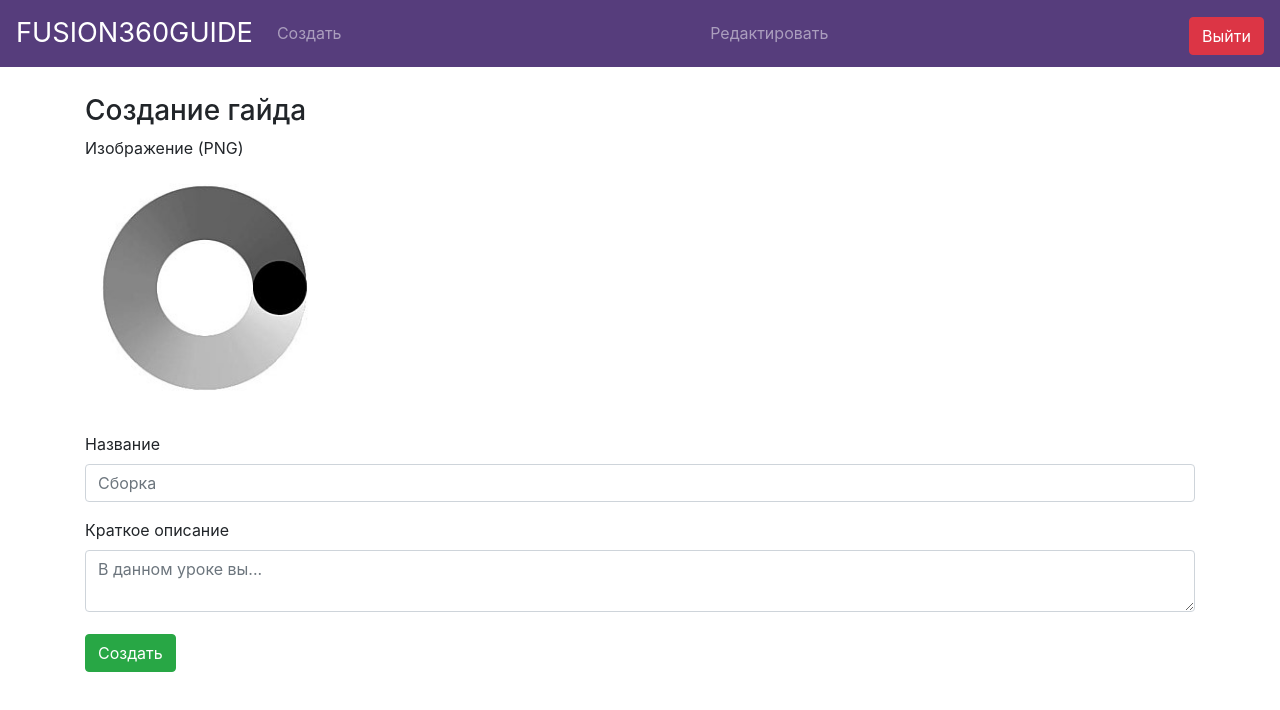
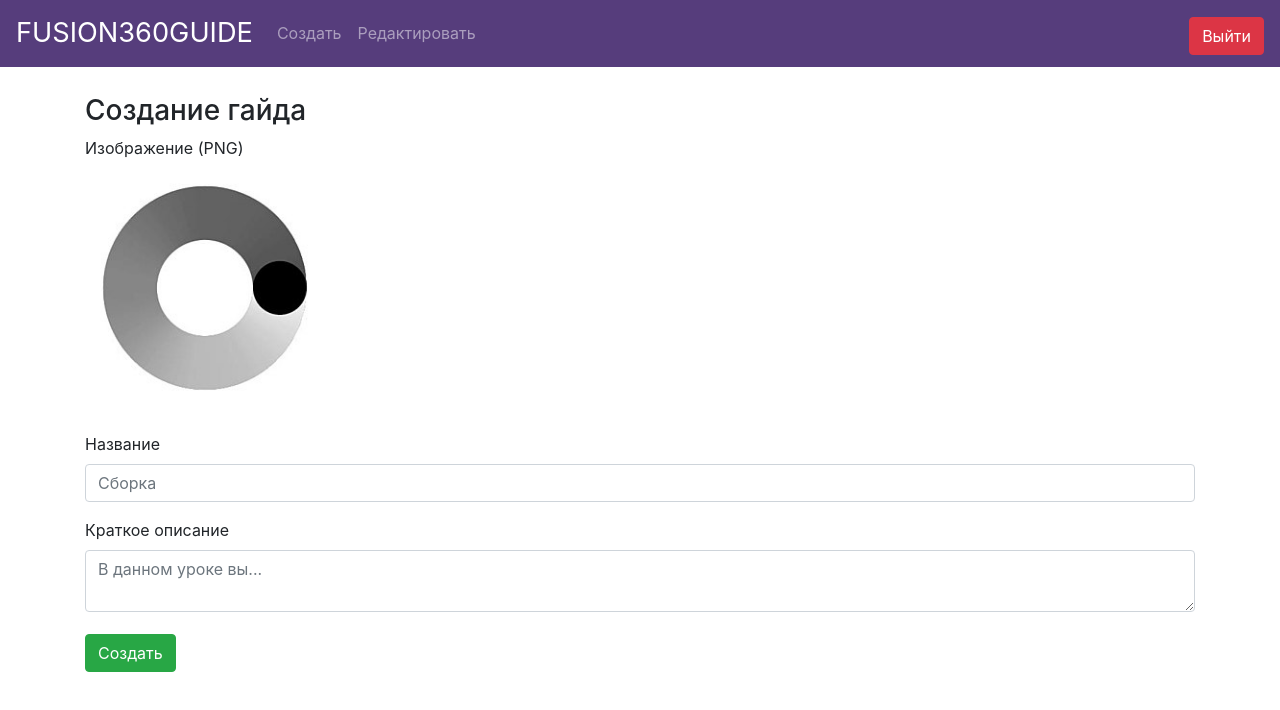
Before and after one commit to besedinalex/guides-fusion360-client, a React (Create React App) app: page /create in a window 1280 px wide. Shown: the top 710 px of the page. Built offline with nearby package versions, Linux system fonts and the light colour scheme; sample sign-in values are in the browser's storage.

Commit message:
Layout fix

```diff
--- a/src/components/header-component/header-component.tsx
+++ b/src/components/header-component/header-component.tsx
@@ -20,13 +20,11 @@ export default class HeaderComponent extends Component {
                         <li hidden={!isAuthenticated} className="nav-item">
                             <Link to="/create" className="nav-link">Создать</Link>
                         </li>
-                    </ul>
-                    <ul className="navbar-nav mr-auto">
                         <li hidden={!isAuthenticated} className="nav-item">
                             <Link to="/hidden" className="nav-link">Редактировать</Link>
                         </li>
                     </ul>
-                    <Link to="/login" hidden={isAuthenticated}>
+                    <Link to="/login" hidden={isAuthenticated} className="navbar-right">
                         <button className="btn btn-light">Войти</button>
                     </Link>
                     <button onClick={signOut} hidden={!isAuthenticated} className="btn btn-danger">
```
